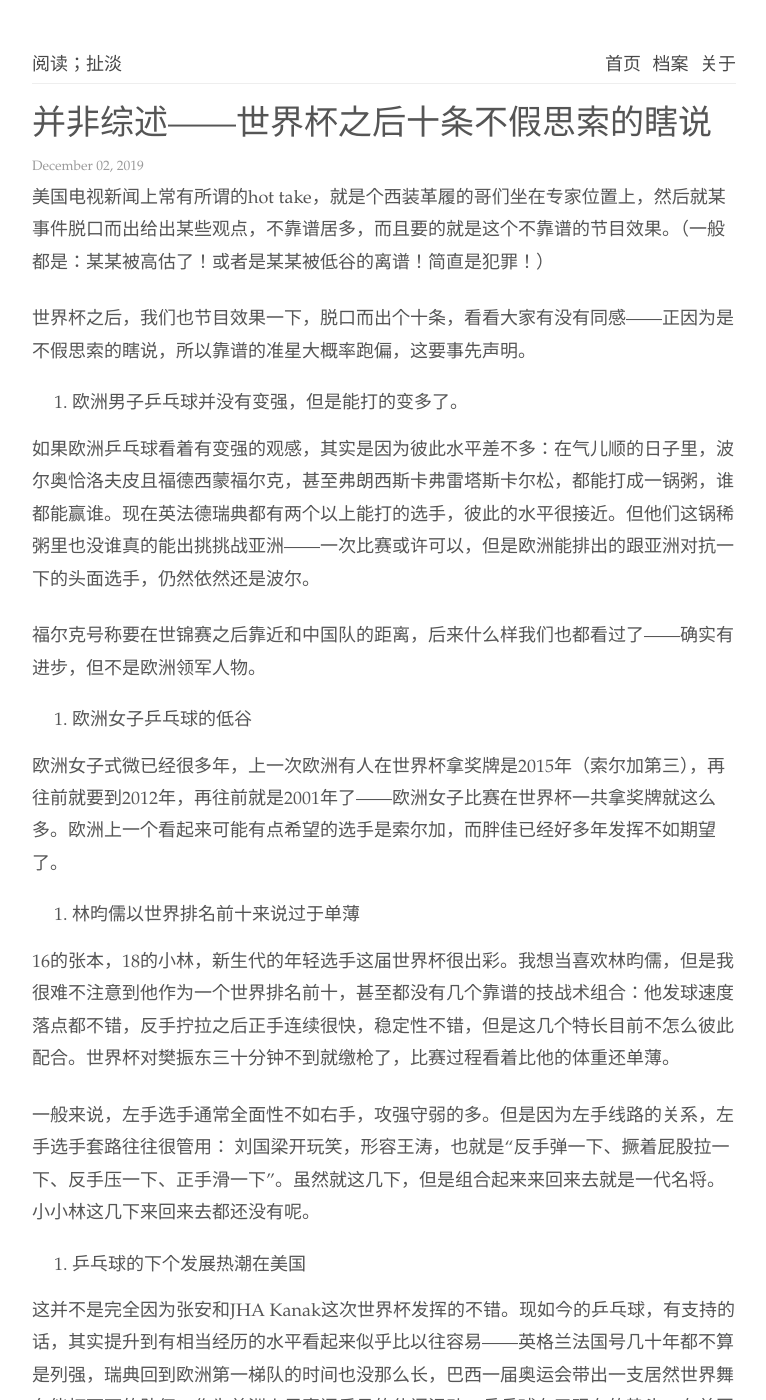
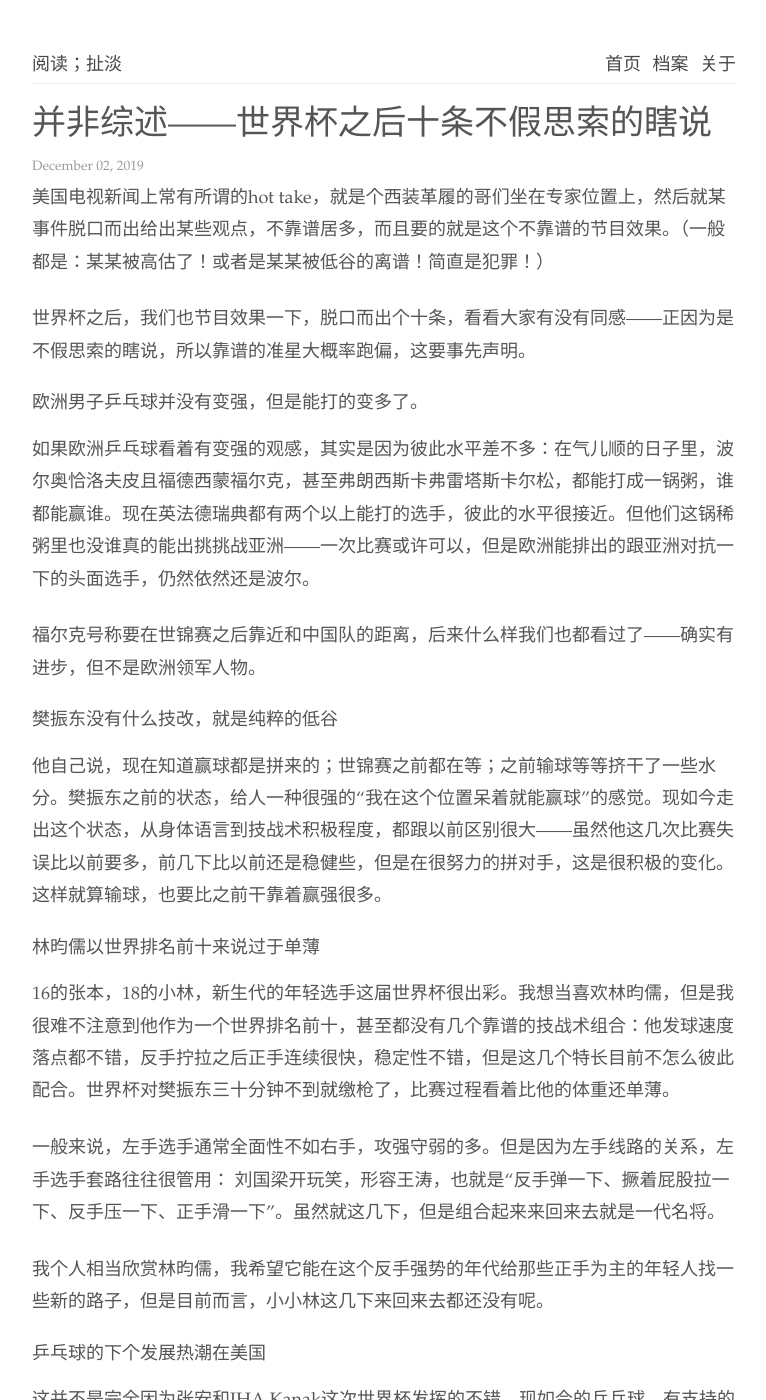
Before and after one commit to readandchedan/readandchedan.github.io, a Jekyll site: the page built from _posts/tabletennis/_posts/2019-12-02-hot-takes.md, in a window 1280 px wide and 1400 px high. Shown: the whole window, without its empty margins (256-1022 px from the left). Built offline with Jekyll 4.4.1, drawn with Linux system fonts in a browser that asks for light colours.

Commit message:
modify post

```diff
--- a/_posts/tabletennis/_posts/2019-12-02-hot-takes.md
+++ b/_posts/tabletennis/_posts/2019-12-02-hot-takes.md
@@ -8,49 +8,51 @@
 
 世界杯之后，我们也节目效果一下，脱口而出个十条，看看大家有没有同感——正因为是不假思索的瞎说，所以靠谱的准星大概率跑偏，这要事先声明。
 
-1. 欧洲男子乒乓球并没有变强，但是能打的变多了。
+- 欧洲男子乒乓球并没有变强，但是能打的变多了。
 
 如果欧洲乒乓球看着有变强的观感，其实是因为彼此水平差不多：在气儿顺的日子里，波尔奥恰洛夫皮且福德西蒙福尔克，甚至弗朗西斯卡弗雷塔斯卡尔松，都能打成一锅粥，谁都能赢谁。现在英法德瑞典都有两个以上能打的选手，彼此的水平很接近。但他们这锅稀粥里也没谁真的能出挑挑战亚洲——一次比赛或许可以，但是欧洲能排出的跟亚洲对抗一下的头面选手，仍然依然还是波尔。
 
 福尔克号称要在世锦赛之后靠近和中国队的距离，后来什么样我们也都看过了——确实有进步，但不是欧洲领军人物。
 
-2. 欧洲女子乒乓球的低谷
+- 樊振东没有什么技改，就是纯粹的低谷
 
-欧洲女子式微已经很多年，上一次欧洲有人在世界杯拿奖牌是2015年（索尔加第三），再往前就要到2012年，再往前就是2001年了——欧洲女子比赛在世界杯一共拿奖牌就这么多。欧洲上一个看起来可能有点希望的选手是索尔加，而胖佳已经好多年发挥不如期望了。
+他自己说，现在知道赢球都是拼来的；世锦赛之前都在等；之前输球等等挤干了一些水分。樊振东之前的状态，给人一种很强的“我在这个位置呆着就能赢球”的感觉。现如今走出这个状态，从身体语言到技战术积极程度，都跟以前区别很大——虽然他这几次比赛失误比以前要多，前几下比以前还是稳健些，但是在很努力的拼对手，这是很积极的变化。这样就算输球，也要比之前干靠着赢强很多。
 
-3. 林昀儒以世界排名前十来说过于单薄
+- 林昀儒以世界排名前十来说过于单薄
 
 16的张本，18的小林，新生代的年轻选手这届世界杯很出彩。我想当喜欢林昀儒，但是我很难不注意到他作为一个世界排名前十，甚至都没有几个靠谱的技战术组合：他发球速度落点都不错，反手拧拉之后正手连续很快，稳定性不错，但是这几个特长目前不怎么彼此配合。世界杯对樊振东三十分钟不到就缴枪了，比赛过程看着比他的体重还单薄。
 
-一般来说，左手选手通常全面性不如右手，攻强守弱的多。但是因为左手线路的关系，左手选手套路往往很管用： 刘国梁开玩笑，形容王涛，也就是“反手弹一下、撅着屁股拉一下、反手压一下、正手滑一下”。虽然就这几下，但是组合起来来回来去就是一代名将。小小林这几下来回来去都还没有呢。
+一般来说，左手选手通常全面性不如右手，攻强守弱的多。但是因为左手线路的关系，左手选手套路往往很管用： 刘国梁开玩笑，形容王涛，也就是“反手弹一下、撅着屁股拉一下、反手压一下、正手滑一下”。虽然就这几下，但是组合起来来回来去就是一代名将。
 
-4. 乒乓球的下个发展热潮在美国
+我个人相当欣赏林昀儒，我希望它能在这个反手强势的年代给那些正手为主的年轻人找一些新的路子，但是目前而言，小小林这几下来回来去都还没有呢。
+
+- 乒乓球的下个发展热潮在美国
 
 这并不是完全因为张安和JHA Kanak这次世界杯发挥的不错。现如今的乒乓球，有支持的话，其实提升到有相当经历的水平看起来似乎比以往容易——英格兰法国号几十年都不算是列强，瑞典回到欧洲第一梯队的时间也没那么长，巴西一届奥运会带出一支居然世界舞台能打两下的队伍。作为美洲人民喜闻乐见的休闲运动，乒乓球有了现在的势头，在美国的长期真空状态会有改善——要知道，这国家连飞盘高尔夫都能弄出职业巡回赛，乒乓球不比这有意思多了。
 
-5. 日本队最强的威胁不在2020
+- 日本队最强的威胁不在2020
 
 相比于2020，我更看好2024日本队的发挥——现在的日本队是奥运会红利的产物，和2012的英格兰，2016的巴西没有本质区别。区别是，日本队年龄更小。一般奥运会红利维持两届，同时奥运会的表现对心理素质的要求远高于绝对技术能力。主场作战的年轻日本队，初生牛犊不怕虎和面临压力失控的几率都不小。相比之下，下届奥运会压力更小，选手更成熟，压力和期待都更低，发挥水平的难度会很低。
 
-6. 下一个能发展出健康联赛的协会，会在未来获得很大优势
+- 下一个能发展出健康联赛的协会，会在未来获得很大优势
 
 除了中国队，可能还有日本队，几乎其他所有协会的高水平选手都是依靠联赛提升水平——稳定的训练比赛日程，能和各种各样的对手交手，还能维持生计。几乎所有的欧洲男选手，可以说都不是国家队，而是俱乐部培养出来的。现在国际乒联的模式，是很强制选手参加巡回赛的——但多数协会都没有足够的投入来保证参赛频率，还不在塔尖的选手也很难依靠参加巡回赛糊口。现如今选手水平接近的多，能发展出日程，规模，奖金平衡的联赛，会比以前更容易培养出新人。
 
-7. 现在是女子和男子比赛有史以来模式最接近的时刻，这个势头还会继续。
+- 现在是女子和男子比赛有史以来模式最接近的时刻，这个势头还会继续。
 
 所谓女子技术男性化其实是一系列摸着石头过河过程的统一名称：最开始一些人认为女子比赛要更多地使用正手，后来另一些人认为应该更多的使用拧拉。现在来看，女子和男子的高水平比赛模式都会很集中在主动发力的强对抗上。女子比赛可能会比男子前几板稍微迂回一些，但是大致模式会非常非常的接近——如何尽快的从发球开始进行高质量对抗。自从38mm小球到现在，这可能是女子比赛离本质改变最为接近的一次。孙颖莎王曼昱的比赛画风，终于会开始和以前的主力们彻底不同。
 
-8. 2024奥运会所有出成绩的选手可能现在都已经冒头了
+- 2024奥运会所有出成绩的选手可能现在都已经冒头了
 
 做出这种判断的因素是多方面的：一来按照现在乒联的规则，所有稍微有潜力的新人都在被协会拉着满世界飞打联赛，另一方面互联网也让更年轻的选手获得比以前更多的曝光。另一方面，头部那几个协会已经有了稳定数量的高手，这个结构已经开始稳定。第三，乒乓球这几年的发展已经铺的很开，剩下还有发展潜力的，最多也就剩下美洲了。以往四年奥运会会有很多不稳定因素，但是相对而言，未来两届看起来会很安定。
 
-9. 下一个心智成熟的，而不是技术领先的年轻选手会坐稳主力
+- 下一个心智成熟的，而不是技术领先的年轻选手会坐稳主力
 
 现如今技术淘汰的速度远不如以前：孔令辉悉尼奥运会的时候几乎是最先进的技术，两三年之后年反手杀伤力的问题就显得近乎瘸腿；相比之下，如果王皓，甚至马琳，王励勤，现在能恢复青春复出，技战术上虽然谈不上领先，但是绝对够用。
 
 现如今，技术领先折现不像以前那么直接了。在越发力稳定性越好的今天，一整套花团锦簇的技术，不一定比得上关键时候沉得住气跟你拼刺刀的——谁先意识到这个问题，谁能在竞争中领先。
 
-10. 2020奥运会男子比赛的竞技水平，比2016变弱了
+- 2020奥运会男子比赛的竞技水平，比2016变弱了
 
 道理很简单：马龙现在不如2016，2017时期，现在的樊振东也不如2017年世锦赛决赛的樊振东——虽然正在恢复。用这两位上一周期的标杆做参考，这两位本身已经有所不如，就别说剩下还没赶上这两位的诸位了——虽说剩下诸位彼此的距离拉近了。很难说这个现象的具体原因，但是现如今的男子乒乓球世界，是一个水平差不多的很多，但是头部正在逐渐稀薄的状态（说的好像一个谢顶的男士……）。塔尖领先的选手数量比以前要少，领先的距离也要少，而塔尖之下每个梯度都要比以前更加拥挤。很难说这个现状是这个球，这个赛制，甚至是经济形势造成的，但是起码现在看，男子乒乓球好像处在某种经济衰退。
 
```
